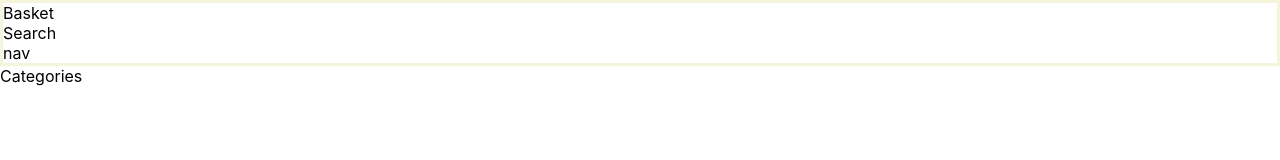
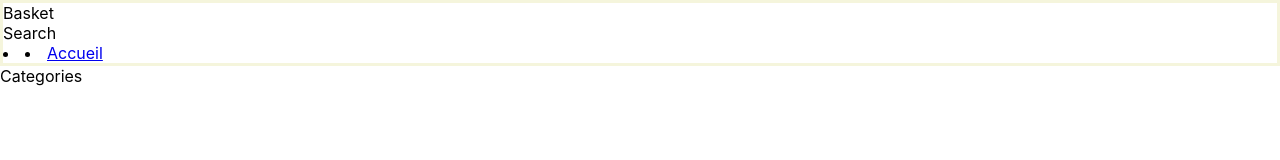
Before and after one commit to Koro0/fakeStore, a React (Create React App) app: page / in a window 1280 px wide. Shown: the top 160 px of the page. Built offline with nearby package versions, Linux system fonts and the light colour scheme.

Commit message:
create content navbar

```diff
--- a/src/components/header/Navbar.tsx
+++ b/src/components/header/Navbar.tsx
@@ -1,9 +1,18 @@
 import React from 'react'
 
 export default function Navbar() {
+
   return (
     <>
-        nav
+        <nav className='header_navbar'>
+          <li>
+            <img src="" alt="" />
+          </li>
+          <li>
+            <a href="/">Accueil</a>
+          </li>
+
+        </nav>
     </>
   )
 }
```
